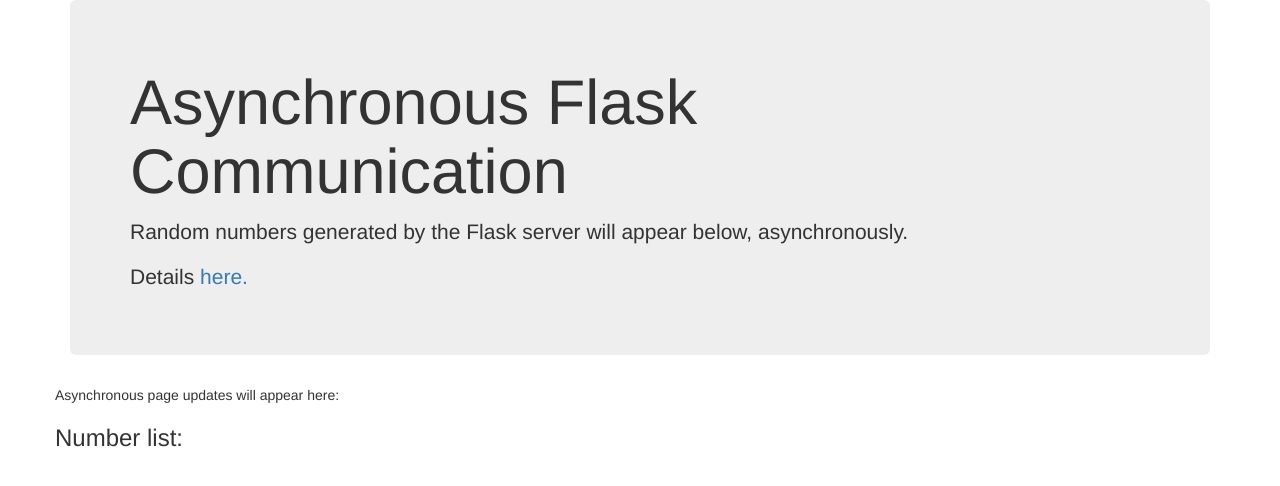
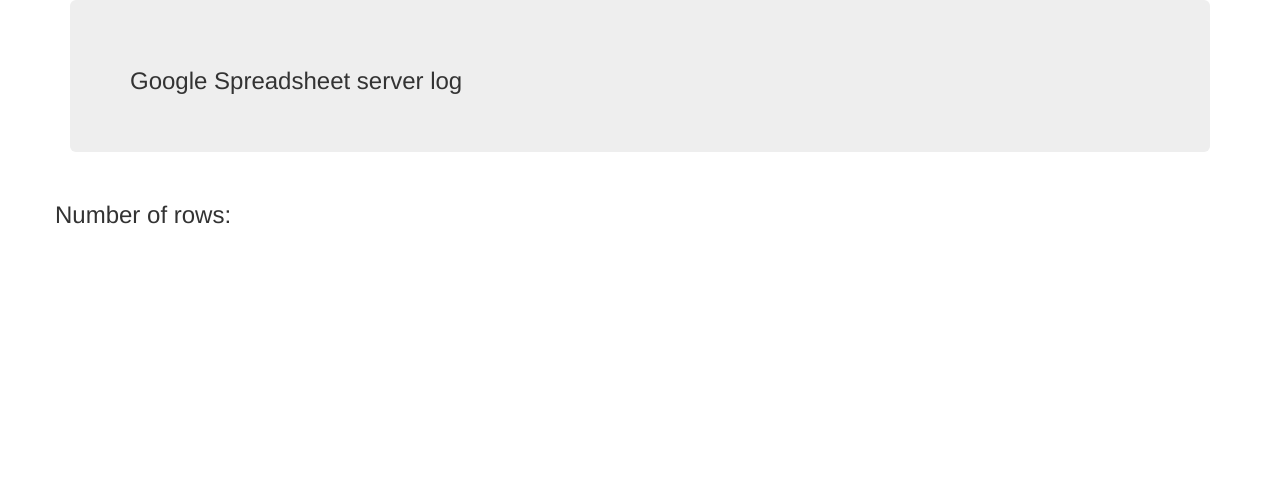
Before and after one commit to james-lunt/bgate-spreadsheet-automation, a Flask app: page / in a window 1280 px wide. Shown: the top 486 px of the page. Run offline with Flask 2, Linux system fonts and the light colour scheme; some libraries are stand-ins or nearby versions.

Commit message:
Irrelevant code removed and spreadsheet updates.
'log_update' now also inserts new rows to the spreadsheet and the log on the webserver will detect these changes when updating.

```diff
--- a/application.py
+++ b/application.py
@@ -1,4 +1,4 @@
-# Start with a basic flask app webpage.
+#imports
 from flask_socketio import SocketIO, emit
 from flask import Flask, render_template, url_for, copy_current_request_context
 from random import random
@@ -9,7 +9,6 @@ from oauth2client.service_account import ServiceAccountCredentials
 from pprint import pprint
 
 
-#__author__ = 'slynn'
 # scope of the application
 scope = ["https://spreadsheets.google.com/feeds", 'https://www.googleapis.com/auth/spreadsheets',
          "https://www.googleapis.com/auth/drive.file", "https://www.googleapis.com/auth/drive"]
@@ -29,19 +28,21 @@ app.config['DEBUG'] = True
 #turn the flask app into a socketio app
 socketio = SocketIO(app, async_mode=None, logger=True, engineio_logger=True)
 
-#random number Generator Thread
 thread = Thread()
 thread_stop_event = Event()
 
-def randomNumberGenerator():
+def log_update():
     """
-    Generate a random number every 1 second and emit to a socketio instance (broadcast)
-    Ideally to be run in a separate thread?
+    Print number of rows every few seconds
+
     """
     #infinite loop of magical random numbers
     print("Making random numbers")
     while not thread_stop_event.isSet():
         values_list = sheet.col_values(1)
+        # Insert the list as a row at index 8
+        insertRow = ["GA111A28J-A11","Gabor","Trainers — weiß/ice","https://img01.ztat.net/article/spp-media-p1/bc1c433d1649346e9eb02d316961bfc9/dd8d3ad466d64631b956405046eb9ca1.jpg","£89.99","https://www.zalando.co.uk/gabor-trainers-weissice-ga111a28j-a11.html"]
+        sheet.insert_row(insertRow, 8)
         number = len(values_list)
         print(number)
         socketio.emit('newnumber', {'number': number}, namespace='/test')
@@ -59,10 +60,10 @@ def test_connect():
     global thread
     print('Client connected')
 
-    #Start the random number generator thread only if the thread has not been started before.
+    #Start the log thread only if the thread has not been started before.
     if not thread.is_alive():
         print("Starting Thread")
-        thread = socketio.start_background_task(randomNumberGenerator)
+        thread = socketio.start_background_task(log_update)
 
 @socketio.on('disconnect', namespace='/test')
 def test_disconnect():
--- a/templates/index.html
+++ b/templates/index.html
@@ -10,9 +10,7 @@
 <body>
 <div class="container">
   <div class="jumbotron">
-    <h1>Asynchronous Flask Communication</h1>
-    <p>Random numbers generated by the Flask server will appear below, asynchronously.</p>
-    <p>Details <a href='https://www.shanelynn.ie/asynchronous-updates-to-a-webpage-with-flask-and-socket-io/' target='_blank'>here.</a></p>
+    <h3>Google Spreadsheet server log</h3>
   </div>
 </div>
 
@@ -20,8 +18,7 @@
 
 <div class="container" id="content">
     <div class="row">
-        <p>Asynchronous page updates will appear here:</p>
-        <h3>Number list:</h3>
+        <h3>Number of rows:</h3>
         <div id="log">
         </div> <!-- /#log -->
     </div>
```
Also changed, not shown: SheetsDatabase.py (deleted, +0 -45 lines).
